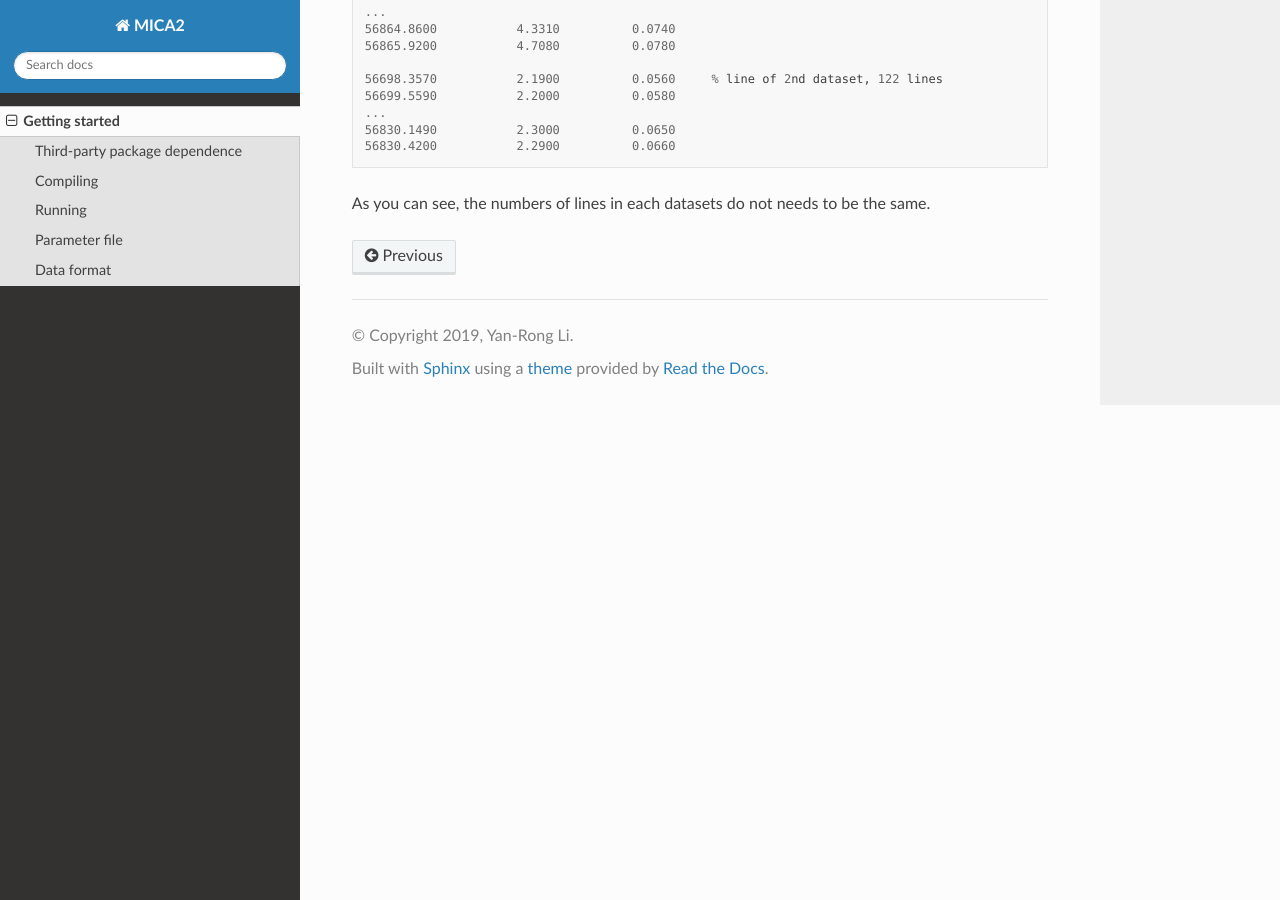
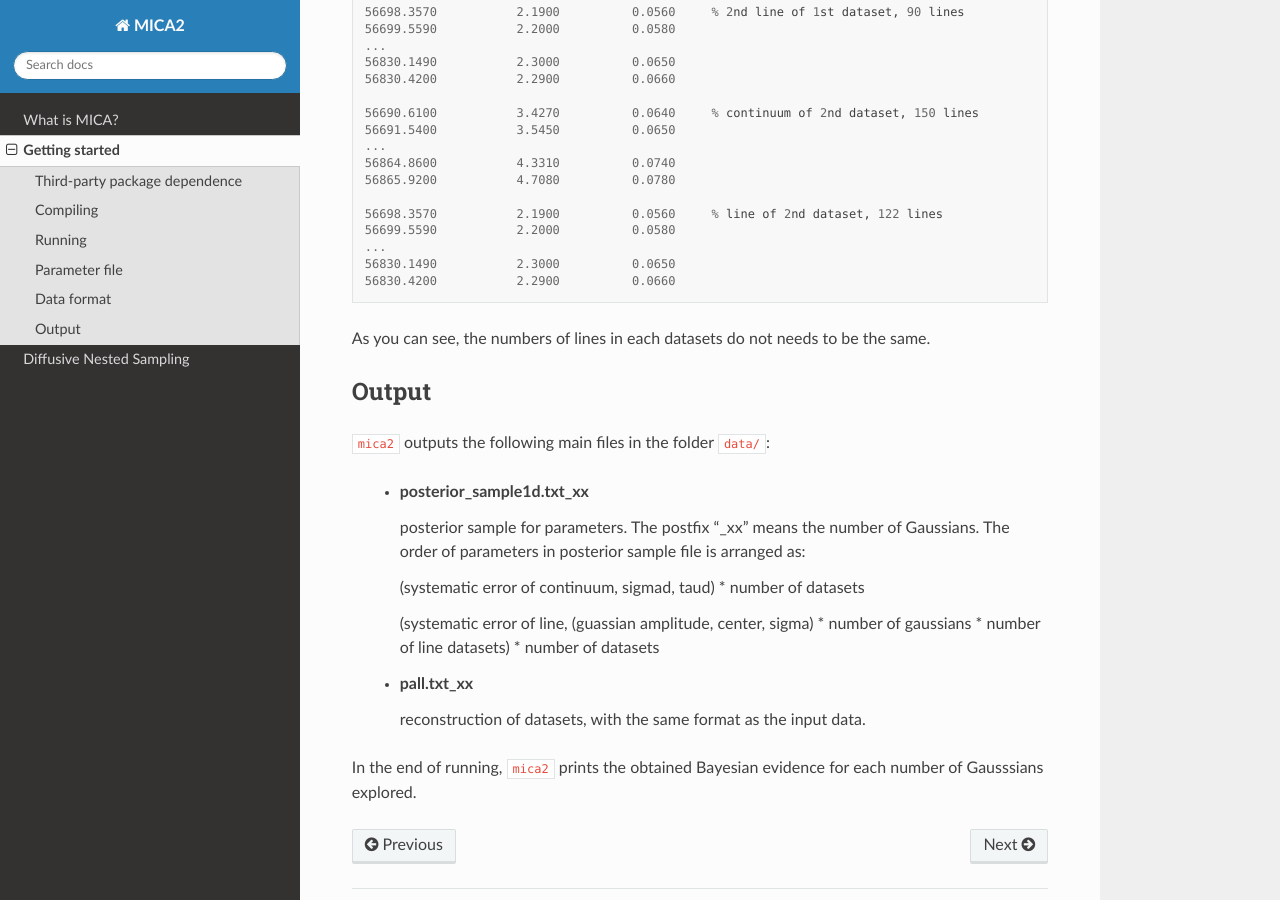
Before and after one commit to LiyrAstroph/MICA2, a Sphinx documentation site: the page built from docs/getting_started.rst, in a window 1280 px wide and 900 px high, scrolled down 2540 px. Built offline with Sphinx 7.4.7 and the Read the Docs theme 2.0.0, drawn with Linux system fonts in a browser that asks for light colours; some of the changed text lies outside the part shown.

Commit message:
update docs/.

```diff
--- /dev/null
+++ b/docs/about.rst
@@ -0,0 +1,5 @@
+
+*********************
+What is MICA?
+*********************
+``mica2`` is a non-parameteric approach to analyze light curves in reverberation mapping and infer the transfer functions. It expresses the transfer function into a family of displaced Gaussians.
--- /dev/null
+++ b/docs/cdnest.rst
@@ -0,0 +1,6 @@
+
+*************************
+Diffusive Nested Sampling
+*************************
+
+``mica2`` employ the diffusive nested sampling technique  to explore the posterior probability distribution, which was developed by Brewer et al. (2009)
--- a/docs/getting_started.rst
+++ b/docs/getting_started.rst
@@ -68,6 +68,14 @@
   FlagConSysErr             1                # 0, not include systematic error of continuum; 1, include
   FlagLineSysErr            1                # 0, not include systematic error of line; 1, include
 
+  TypeLagPrior              0                # type of lag prior for each Gaussians.
+                                             # 0,  limit0 < lag0 < lag1 < lag2 <... < limit1
+                                             #
+                                             # 1,  limit0 + 0*width < lag0 < limit0 + 1*width
+                                             #     limit0 + 1*width < lag1 < limit0 + 2*width
+                                             #     ...
+                                             #     width = (limit1 - limit0)/num_gaussian
+
 Data format
 ==============================
 
@@ -127,3 +135,22 @@
   56830.4200           2.2900          0.0660
 
 As you can see, the numbers of lines in each datasets do not needs to be the same.
+
+Output
+=================================
+``mica2`` outputs the following main files in the folder ``data/``:
+
+  * **posterior_sample1d.txt_xx**
+
+    posterior sample for parameters. The postfix "_xx" means the number of Gaussians.
+    The order of parameters in posterior sample file is arranged as:
+
+    (systematic error of continuum, sigmad, taud) * number of datasets
+
+    (systematic error of line, (guassian amplitude, center, sigma) * number of gaussians * number of line datasets) * number of datasets
+
+  * **pall.txt_xx**
+
+    reconstruction of datasets, with the same format as the input data.
+
+In the end of running, ``mica2`` prints the obtained Bayesian evidence for each number of Gausssians explored.
--- a/docs/index.rst
+++ b/docs/index.rst
@@ -18,7 +18,10 @@
 .. toctree::
    :maxdepth: 2
 
+   about.rst
    getting_started.rst
+   cdnest.rst
+
 
 Attribution
 -----------
```
